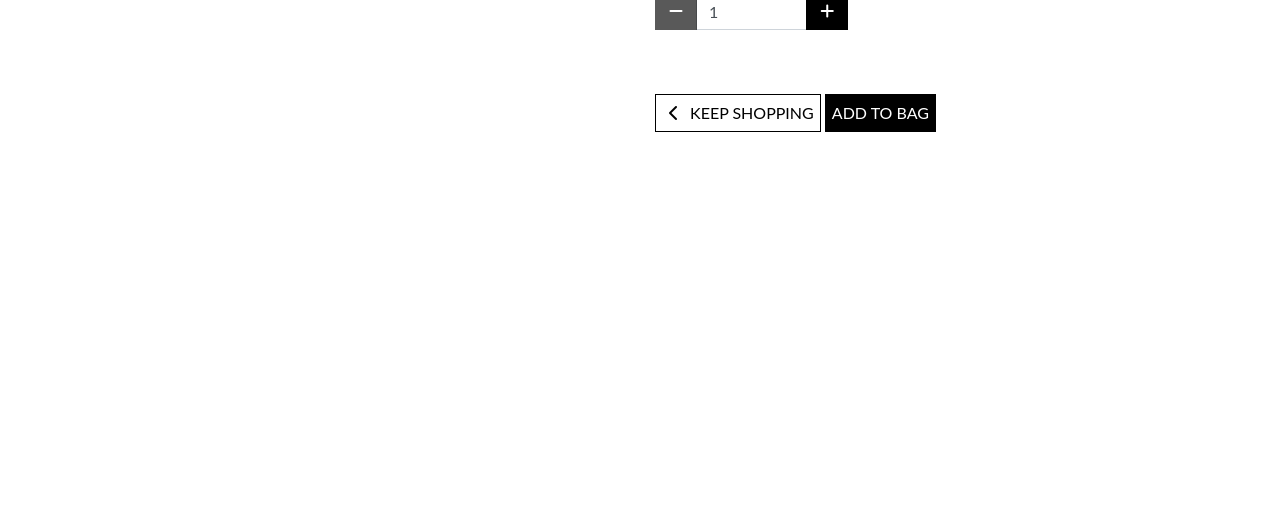
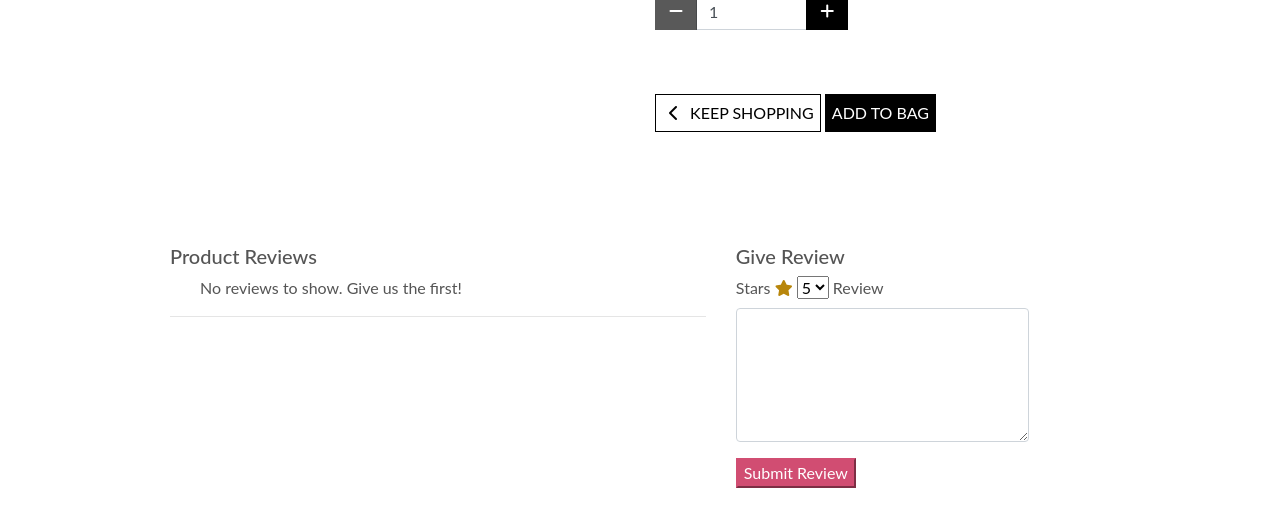
Before and after one commit to Kristaal/ecommerce-website, a Django app: page /products/1/ in a window 1280 px wide. Shown: the part 690-1218 px from the top of the page. Before the commit the page ends 822 px from the top, so only its background shows below. Run offline with Django 3.2, Linux system fonts and the light colour scheme; the visitor is signed in with stand-in values (Sample User, id 1); data comes from the database, SQL or seed files in the repository; data that the repository does not hold is empty; some libraries are stand-ins or nearby versions; some web fonts are replaced.

Commit message:
add review forms to the template and css

```diff
--- a/products/templates/products/product_detail.html
+++ b/products/templates/products/product_detail.html
@@ -115,6 +115,57 @@
                     </form>
                 </div>
             </div>
+                    <div class="container mb-3">
+                        <div class="row ">
+                            <div class="col-md-7  mb-4 me-5  mt-3">
+                    <h5 class="mt-5">Product Reviews</h5>
+                <div class="col-12">
+                    {% for review in product.reviews.all %}
+                    <div class="col-12 card bg-light mt-3">
+                        <div class="card-header">
+                            <strong>Review From: </strong> {{ review.user }} |
+                            <strong>Date: </strong> {{ review.date|date:'Y-m-d' }} |
+                            <strong>Stars: </strong> {{ review.stars }}<i class="fa fa-star"></i>
+                        </div>
+                        <div class="card-body">
+                            {{ review.content|linebreaks }}
+                        </div>
+                    </div>
+                    {% empty %}
+                    <div class="col-12">
+                        <p>No reviews to show. Give us the first!</p>
+                    </div>
+                    {% endfor %}
+                </div>
+
+                <hr>
+            </div>
+                <div class="col-md-4 mb-4  mt-3">
+                    {% if request.user.is_authenticated %}
+                    <form method="POST" id="review_form">
+                        {% csrf_token %}
+                        <h5 class="mt-5">Give Review</h5>
+                        <label for="stars">Stars <i class="fa fa-star"></i></label>
+                        <select class="form-select" name="stars" id="stars" selected="3">
+                            <option value="1">1</option>
+                            <option value="2">2</i></option>
+                            <option value="3">3</option>
+                            <option value="4">4</option>
+                            <option value="5" selected>5</i></option>
+                        </select>
+                        <label for="content">Review</label>
+                        <textarea class="form-control" name="content" id="content" cols="30" rows="5"></textarea>
+                        <button class="btn-review mt-3" type="submit">Submit Review</button>
+
+                    </form>
+                    {% else %}
+                    <p><a href="{% url 'account_login' %}">Login </a>or <a href="{% url 'account_signup' %}">Sign Up
+                        </a>to give a review.</p>
+                    {% endif %}
+                    </div>
+                    </div>
+                </div>
+            </div>
         </div>
     </div>
 {% endblock %}
--- a/static/css/base.css
+++ b/static/css/base.css
@@ -489,6 +489,13 @@ input[name='q']::placeholder {
     font-weight: 400;
     text-decoration: line-through;
 }
+
+.btn-review{
+    background-color: #D14D72;
+    color: white;
+    border-color: #D14D72;
+
+}
 @media screen and (max-width: 990px){
     .product-grid{ margin-bottom: 30px;
     text-align: center; }}
```
